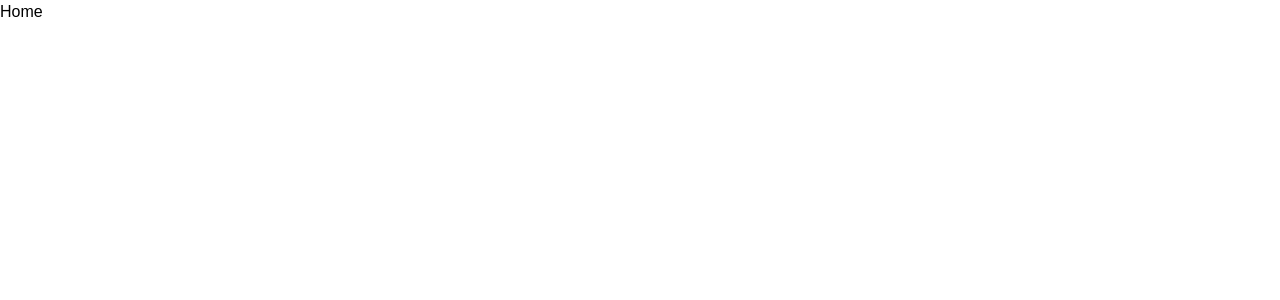
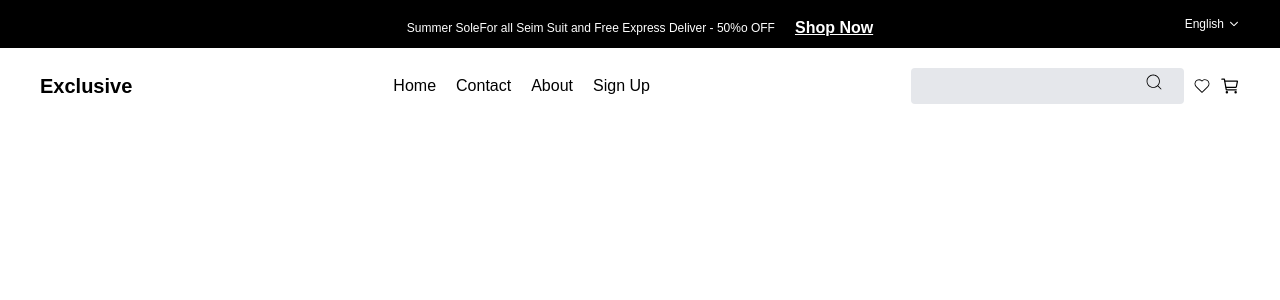
Before and after one commit to almamun0101/exclusive, a Next.js app: page / in a window 1280 px wide. Shown: the top 300 px of the page. Built offline with nearby package versions, Linux system fonts and the light colour scheme.

Commit message:
navbar done

```diff
--- a/src/app/globals.css
+++ b/src/app/globals.css
@@ -29,3 +29,10 @@
   max-width: 1300px;
   margin: 0 auto;
 }
+.navbarHover::after{
+  content: "";
+  width: 100%;
+  height: 5px;
+  background: gray;
+  position: absolute;
+}
--- a/src/app/page.js
+++ b/src/app/page.js
@@ -1,8 +1,13 @@
+import Navbar from '@/component/Navbar'
+import Topbar from '@/component/Topbar'
 import React from 'react'
 
 const page = () => {
   return (
-    <div>Home</div>
+    <div>
+      <Topbar/>
+      <Navbar/>
+    </div>
   )
 }
 
--- a/src/component/Navbar.jsx
+++ b/src/component/Navbar.jsx
@@ -1,21 +1,65 @@
-import React from 'react'
+"use client";
+import React, { useState } from "react";
+import { CiSearch, CiHeart, CiMenuFries } from "react-icons/ci";
+import { IoCartOutline } from "react-icons/io5";
 
 const Navbar = () => {
+  const [isOpen, setIsOpen] = useState(false);
+
   return (
     <div>
-        <div className="container">
-            <h2 className='font-extrabold text-xl '>
-                Exclusive
-            </h2>
-            <ul>
-    <li><a href="">Home</a></li>
-    <li><a href="">Contact</a></li>
-    <li><a href="">About</a></li>
-    <li><a href="">Sign Up</a></li>
+      <div className="container px-10">
+        <nav className="flex justify-between items-center">
+          <h2 className="font-extrabold text-xl ">Exclusive</h2>
+          <ul className="hidden  md:flex  transform items-center gap-5  text-center ">
+            <li className="relative inline-block after:absolute after:content-[''] after:transition-[width] after:duration-300 after:ease-out hover:after:w-full after:h-[2px] after:bg-black/60 after:-bottom-1 after:rounded-2xl after:left-0 after:w-0">
+              <a href="">Home</a>
+            </li>
+            <li className="relative inline-block after:absolute after:content-[''] after:transition-[width] after:duration-300 after:ease-out hover:after:w-full after:h-[2px] after:bg-black/60 after:-bottom-1 after:rounded-2xl after:left-0 after:w-0">
+              <a href="">Contact</a>
+            </li>
+            <li className="relative inline-block after:absolute after:content-[''] after:transition-[width] after:duration-300 after:ease-out hover:after:w-full after:h-[2px] after:bg-black/60 after:-bottom-1 after:rounded-2xl after:left-0 after:w-0">
+              <a href="">About</a>
+            </li>
+            <li className="relative inline-block after:absolute after:content-[''] after:transition-[width] after:duration-300 after:ease-out hover:after:w-full after:h-[2px] after:bg-black/60 after:-bottom-1 after:rounded-2xl after:left-0 after:w-0">
+              <a href="">Sign Up</a>
+            </li>
+          </ul>
+
+          {isOpen && (
+            <ul className="border-b py-2 left-0 absolute flex flex-col md:flex transform items-center gap-5 top-[15%] text-left w-full mx-auto ">
+              <li className="relative inline-block after:absolute after:content-[''] after:transition-[width] after:duration-300 after:ease-out hover:after:w-full after:h-[2px] after:bg-black/60 after:-bottom-1 after:rounded-2xl after:left-0 after:w-0">
+                <a href="">Home</a>
+              </li>
+              <li className="relative inline-block after:absolute after:content-[''] after:transition-[width] after:duration-300 after:ease-out hover:after:w-full after:h-[2px] after:bg-black/60 after:-bottom-1 after:rounded-2xl after:left-0 after:w-0">
+                <a href="">Contact</a>
+              </li>
+              <li className="relative inline-block after:absolute after:content-[''] after:transition-[width] after:duration-300 after:ease-out hover:after:w-full after:h-[2px] after:bg-black/60 after:-bottom-1 after:rounded-2xl after:left-0 after:w-0">
+                <a href="">About</a>
+              </li>
+              <li className="relative inline-block after:absolute after:content-[''] after:transition-[width] after:duration-300 after:ease-out hover:after:w-full after:h-[2px] after:bg-black/60 after:-bottom-1 after:rounded-2xl after:left-0 after:w-0">
+                <a href="">Sign Up</a>
+              </li>
             </ul>
-        </div>
+          )}
+          <div className=" py-5 flex items-center gap-2 text-xl">
+            <div className="relative">
+              <CiSearch className="absolute -top-2 md:top-1 right-0 md:right-5" />
+              <input
+                type="text"
+                className="hidden md:block bg-gray-200 p-1 rounded focus:outline-0 "
+              />
+            </div>
+            <CiHeart />
+            <IoCartOutline />
+            <button onClick={() => setIsOpen(!isOpen)} className="md:hidden">
+              <CiMenuFries />
+            </button>
+          </div>
+        </nav>
+      </div>
     </div>
-  )
-}
+  );
+};
 
-export default Navbar
+export default Navbar;
```
